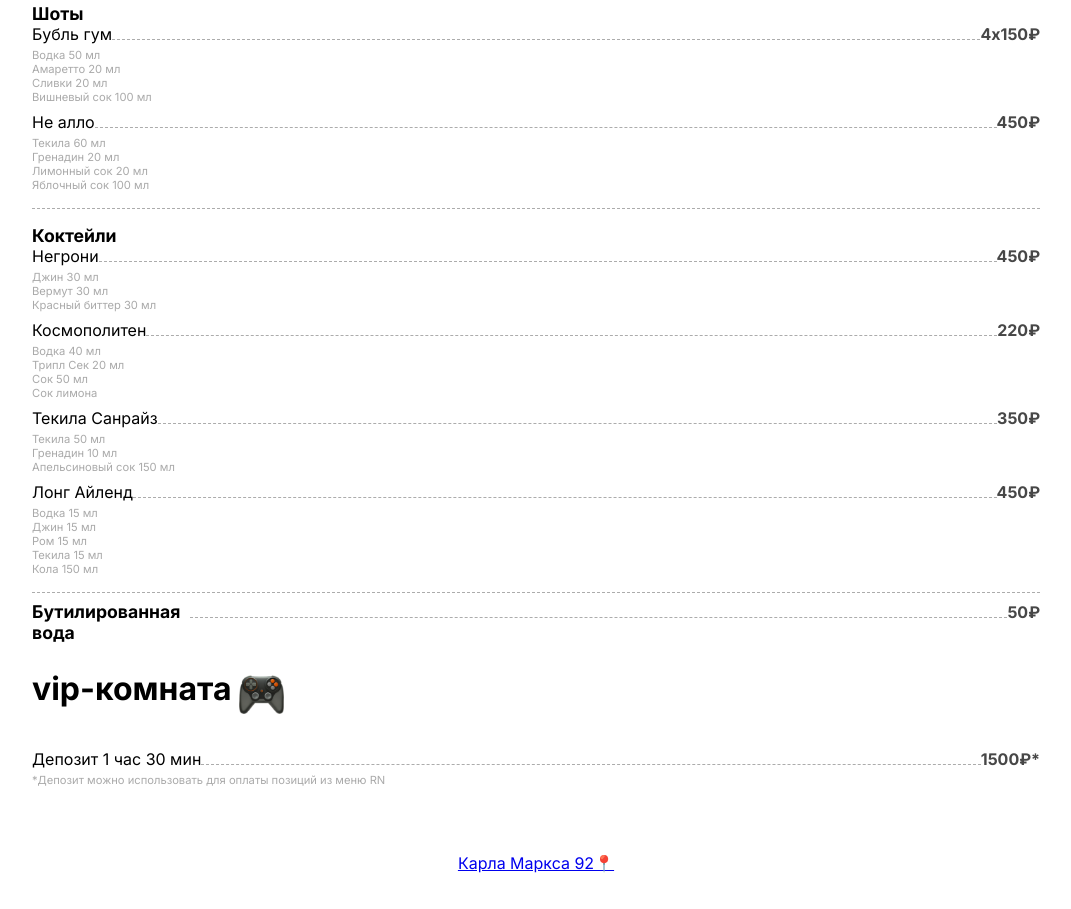
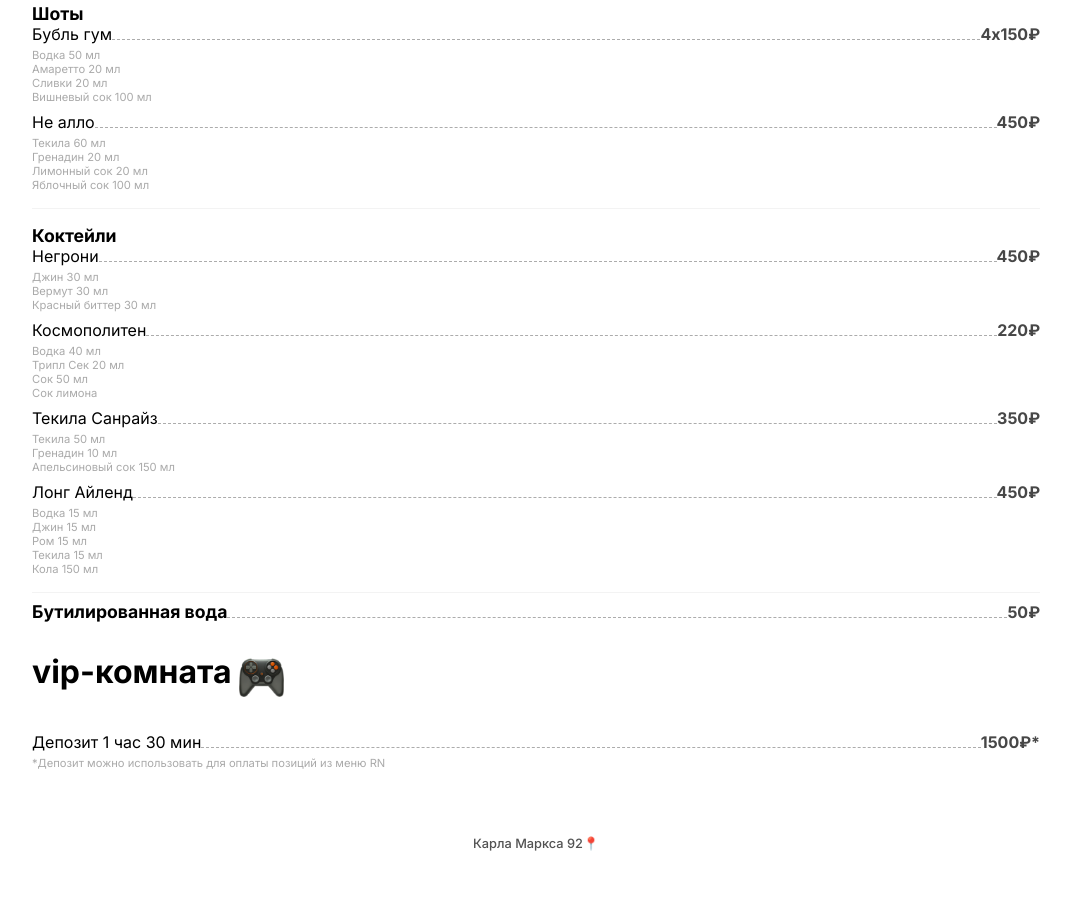
Before and after one commit to rolk5/rn, a plain HTML site: page index.html in a window 1280 px wide. Shown: the part 1236-2145 px from the top of the page, without its empty margins (104-1175 px from the left). After the commit the page ends 2123 px from the top, so only its background shows below. Drawn offline with Linux system fonts and the light colour scheme.

Commit message:
Update style.css

```diff
--- a/style.css
+++ b/style.css
@@ -41,6 +41,7 @@ p5 {
         font-style: normal;
         font-size: 1.1rem;
         color: rgb(0, 0, 0);
+        white-space: nowrap;
 }
 
 p6 {
@@ -80,6 +81,14 @@ hr {
     border-top: 1px dashed #acacac;
   }
 
+.hr_pos {
+    height: 0.1px;
+    width: 100%;
+    border: none;
+    border-top: solid 1px #f3f3f3;
+  }
+
+
 
 /* Стиль 18+ */
 p18 {
@@ -105,7 +114,6 @@ body {
 
 
 address {
-
     font-family: "Inter",sans-serif;
     font-style: normal;
     text-align: center;
@@ -113,3 +121,15 @@ address {
     margin: 50px 0px 0px 0px;
     color: black;
 }
+
+
+.rn_location{
+    font-family: "Inter", sans-serif;
+        font-optical-sizing: auto;
+        font-weight: 500;
+        font-style: normal;
+        font-size: 0.8rem;
+        color: rgb(82, 82, 82);
+        white-space: nowrap;
+        text-decoration-line: none;
+}
```
